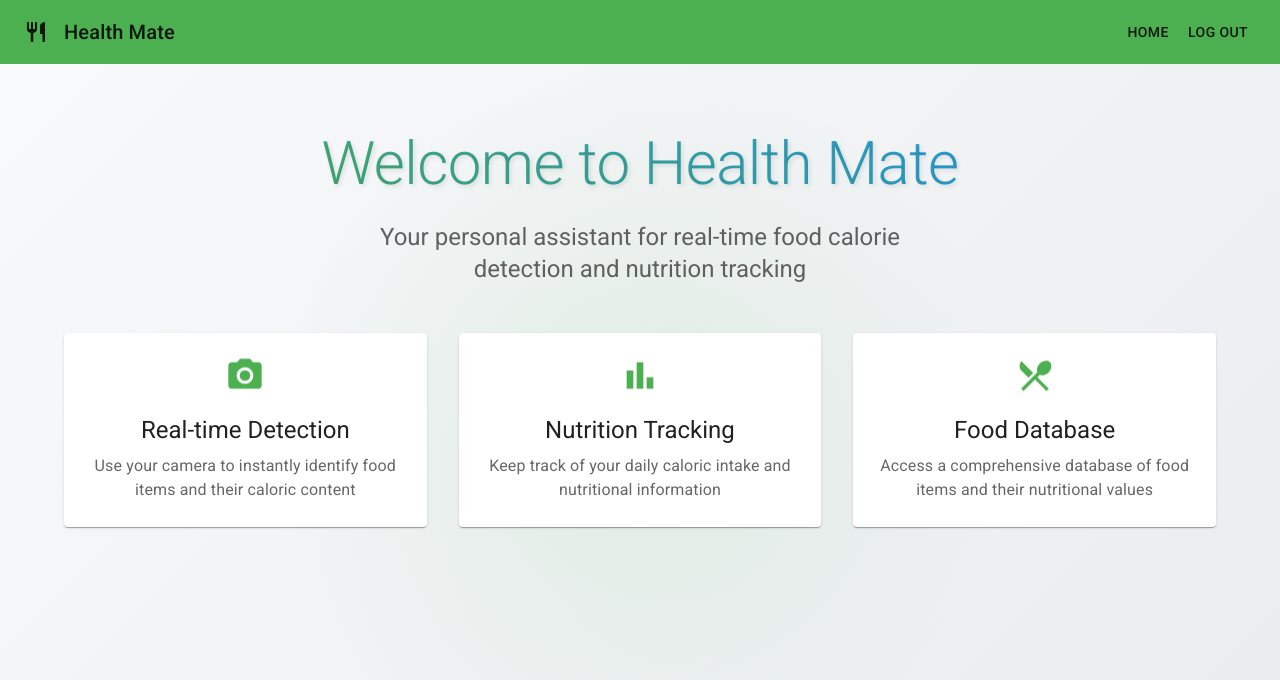
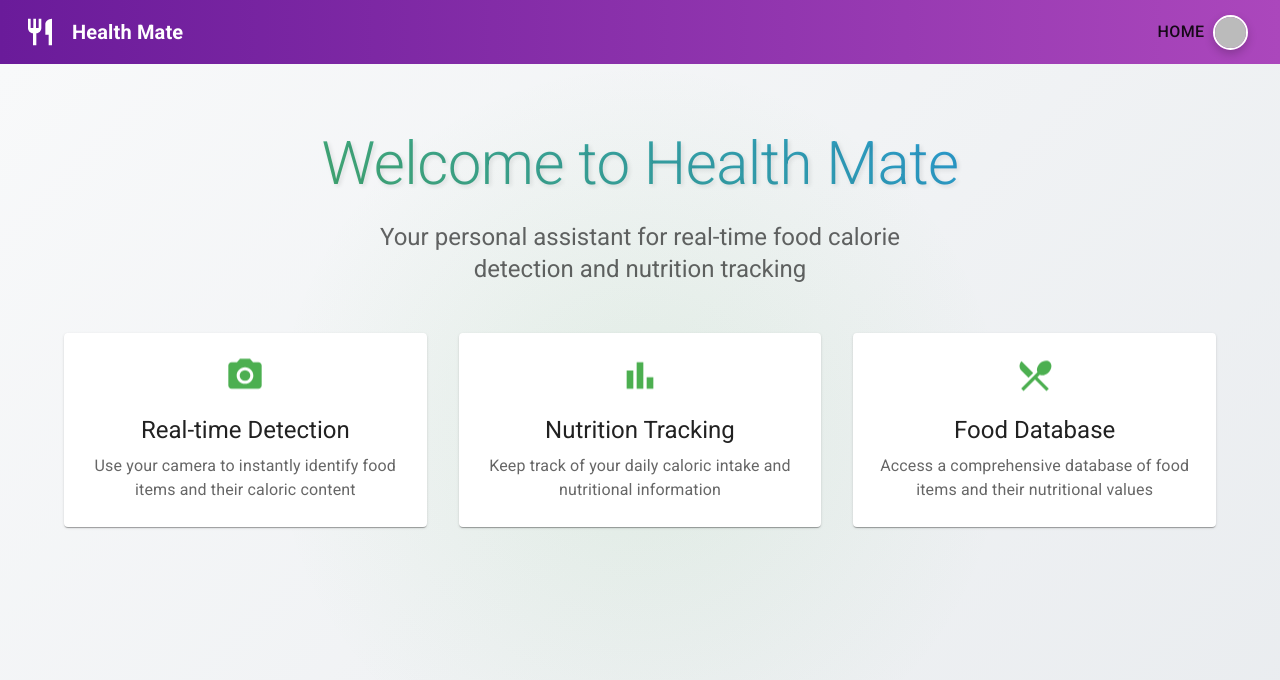
Before and after one commit to PJ1914/Health-Mate, a React (Vite) app in the folder frontend/: page / in a window 1280 px wide. Shown: the top 680 px of the page. Built offline with nearby package versions, Linux system fonts and the light colour scheme; no server answers; sample sign-in values are in the browser's storage.

Commit message:
NavBar is fixed

```diff
--- a/frontend/src/components/Navbar.tsx
+++ b/frontend/src/components/Navbar.tsx
@@ -1,44 +1,94 @@
-import { AppBar, Toolbar, Typography, Button, Box } from '@mui/material';
+import { AppBar, Toolbar, Typography, Button, Box, Avatar, Menu, MenuItem } from '@mui/material';
 import { Link as RouterLink, useNavigate } from 'react-router-dom';
 import RestaurantIcon from '@mui/icons-material/Restaurant';
-import { getAuth, signOut } from 'firebase/auth';
+import { getAuth, signOut, User } from 'firebase/auth';
+import { useState, useEffect } from 'react';
 
 const Navbar = () => {
   const navigate = useNavigate();
   const auth = getAuth();
+  const [user, setUser] = useState<User | null>(null);
+  const [anchorEl, setAnchorEl] = useState<null | HTMLElement>(null); // Anchor element for the menu
+
+  // Listen for authentication state change
+  useEffect(() => {
+    const unsubscribe = auth.onAuthStateChanged(setUser);
+    return () => unsubscribe(); // Clean up on component unmount
+  }, [auth]);
 
   const handleLogout = async () => {
     try {
       await signOut(auth);
-      // After successful logout, redirect to login page
       navigate('/login');
     } catch (error) {
       console.error('Error logging out:', error);
-      // You might want to show an error message to the user here
     }
   };
 
+  const handleProfileMenuOpen = (event: React.MouseEvent<HTMLElement>) => {
+    setAnchorEl(event.currentTarget); // Open the menu when profile avatar is clicked
+  };
+
+  const handleProfileMenuClose = () => {
+    setAnchorEl(null); // Close the menu
+  };
+
+  const handleProfileClick = () => {
+    navigate('/profile'); // Navigate to the user profile page
+    handleProfileMenuClose();
+  };
+
   return (
-    <AppBar position="static">
-      <Toolbar>
-        <RestaurantIcon sx={{ mr: 2 }} />
-        <Typography variant="h6" component="div" sx={{ flexGrow: 1 }}>
-          Health Mate
-        </Typography>
-        <Box>
-          <Button
-            color="inherit"
-            component={RouterLink}
-            to="/"
-          >
+    <AppBar position="static" sx={{ background: 'linear-gradient(90deg, #6a1b9a, #ab47bc)', boxShadow: '0px 4px 10px rgba(0, 0, 0, 0.2)' }}>
+      <Toolbar sx={{ display: 'flex', justifyContent: 'space-between', alignItems: 'center' }}>
+        <Box sx={{ display: 'flex', alignItems: 'center' }}>
+          <RestaurantIcon sx={{ mr: 2, fontSize: '2rem', color: '#fff' }} />
+          <Typography variant="h6" component="div" sx={{ color: '#fff', fontWeight: '600' }}>
+            Health Mate
+          </Typography>
+        </Box>
+
+        <Box sx={{ display: 'flex', alignItems: 'center' }}>
+          <Button color="inherit" component={RouterLink} to="/" sx={{ fontSize: '1rem', fontWeight: '500' }}>
             Home
           </Button>
-          <Button
-            color="inherit"
-            onClick={handleLogout}
-          >
-            Log Out
-          </Button>
+          {user ? (
+            <Box sx={{ display: 'flex', alignItems: 'center' }}>
+              <Avatar
+                sx={{
+                  mr: 1,
+                  cursor: 'pointer',
+                  width: 35,
+                  height: 35,
+                  border: '2px solid #fff',
+                  boxShadow: '0px 4px 10px rgba(0, 0, 0, 0.2)',
+                }}
+                src={user.photoURL || ''}
+                onClick={handleProfileMenuOpen} // Open menu on click
+              />
+              <Menu
+                anchorEl={anchorEl}
+                open={Boolean(anchorEl)}
+                onClose={handleProfileMenuClose} // Close the menu when clicking outside or on a menu item
+                anchorOrigin={{
+                  vertical: 'top',
+                  horizontal: 'right', // Align the menu to the right
+                }}
+                transformOrigin={{
+                  vertical: 'bottom',
+                  horizontal: 'right', // Align the menu to open below the profile avatar
+                }}
+                sx={{ mt: 2 }}
+              >
+                <MenuItem onClick={handleProfileClick}>Profile</MenuItem>
+                <MenuItem onClick={handleLogout}>Log Out</MenuItem>
+              </Menu>
+            </Box>
+          ) : (
+            <Button color="inherit" component={RouterLink} to="/login" sx={{ fontSize: '1rem', fontWeight: '500' }}>
+              Login
+            </Button>
+          )}
         </Box>
       </Toolbar>
     </AppBar>
```
